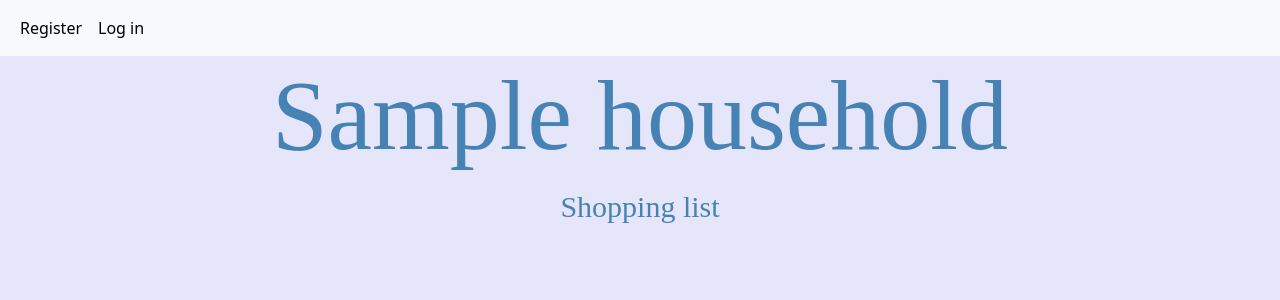
After one commit to codingissexy/roomies, a Flask app: template roomies/templates/shopping.html in a window 1280 px wide. The commit adds this page. Shown: the top 300 px of the page. Run offline with Flask 2, Linux system fonts and the light colour scheme; the template is opened without the code that fills it: most values are stand-ins (such as "Sample title", 1, 10 or a date in 2020).

Commit message:
Changes 07/03

```diff
--- a/roomies/app.py
+++ b/roomies/app.py
@@ -164,6 +164,9 @@ def home():
         row = conn.execute("SELECT household FROM users WHERE id = ?", (user_id,)).fetchone()
         household = row[0] if row else None
 
+    # Configure session for household
+    session["household"] = household
+
     # Render the appropriate template based on whether the user is part of a household or not
     if household:
         return render_template("household.html", household=household, username=username)
@@ -210,20 +213,31 @@ def no_household():
         else:
             return error("Invalid action selected", 400)
 
+        # Remember household that is logged in
+        with sqlite3.connect('roomies.db') as conn:
+            cursor = conn.execute("SELECT household FROM users WHERE id = ?", (user,))
+            rows = cursor.fetchall
+        session["household"] = rows[0][0]
+
         return redirect("/household")
 
     # User reached route via GET (as by clicking a link or via redirect)
     else:
-        return render_template("no_home_no_household.html")
+        return render_template("no_household.html")
 
-@app.route('/household')
+@app.route("/household")
 @login_required
 @in_household_required
 def household():
-
     user_id = session.get("user_id")
 
-    return render_template('household.html')
+    return render_template("household.html")
+
+@app.route("/shopping")
+@in_household_required
+def shopping():
+    return render_template("shopping.html")
+
 
 # Enable debug mode so changes are visible immediatly
 if __name__ == '__main__':
--- a/roomies/static/styles.css
+++ b/roomies/static/styles.css
@@ -76,6 +76,14 @@ body{
 .indextext{
     font-size: 20px;
     font-weight: bold;
+    padding: 30px;
+}
+.registertext{
+    text-align: center;
+    color: red;
+    font-size: 20px;
+    font-weight: bold;
+    padding-top: 300px;
 }
 
 /* Title and welcome homepage */
@@ -92,7 +100,15 @@ body{
     font-family: "Marker Felt", "fantasy";
 }
 
-img {
-    width: 200px;
-    height: 150px;
+img{
+    width: 500px;
+    height: 300x;
 }
+
+/* features pages */
+.ftitle{
+    color: steelblue;
+    text-align: center;
+    font-size: 30px;
+    font-family: "Apple Chancery", "cursive";
+}
--- a/roomies/templates/layout.html
+++ b/roomies/templates/layout.html
@@ -25,7 +25,7 @@
                 <a class="nav-link active" aria-current="page" href="/homepage">Home</a>
               </li>
               <li class="nav-item">
-                <a class="nav-link" href="#">Shopping list</a>
+                <a class="nav-link" href="/shopping">Shopping list</a>
               </li>
               <li class="nav-item">
                 <a class="nav-link" href="#">Tasks</a>
--- /dev/null
+++ b/roomies/templates/shopping.html
@@ -0,0 +1,10 @@
+{% extends "layout.html" %}
+
+{% block title %}
+    Household
+{% endblock %}
+
+{% block main %}
+<h1 class="title"> {{ household }}</h1>
+<p class="ftitle">Shopping list</p>
+{% endblock %}
```
Also changed, not shown: roomies/helpers.py (+4 -3 lines), roomies/templates/index.html (+5 -5 lines), roomies/static/media/agenda.gif (renamed from roomies/templates/media/agenda.gif), roomies/static/media/grocery.gif (renamed from roomies/templates/media/grocery.gif), 3 other files.
